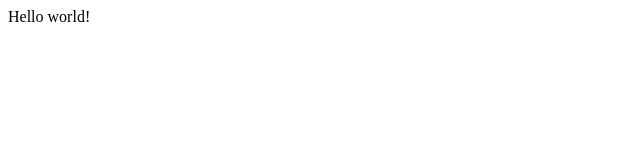
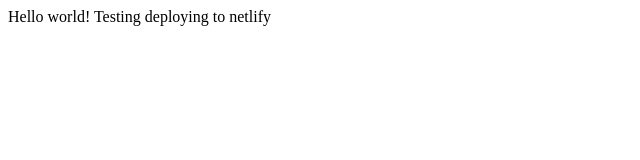
Before and after one commit to kshreve/hello-gatsby, a Gatsby site: page / in a window 1280 px wide. Shown: the whole page, without its empty margins (0-640 px from the left). Built offline with nearby package versions, Linux system fonts and the light colour scheme; Gatsby itself is replaced by a stand-in of ours.

Commit message:
test gatsby deploy

```diff
--- a/src/pages/index.js
+++ b/src/pages/index.js
@@ -1,5 +1,5 @@
 import React from "react"
 
 export default function Home() {
-  return <div>Hello world!</div>
+  return <div>Hello world! Testing deploying to netlify</div>
 }
```
Also changed, not shown: 1 other file.
